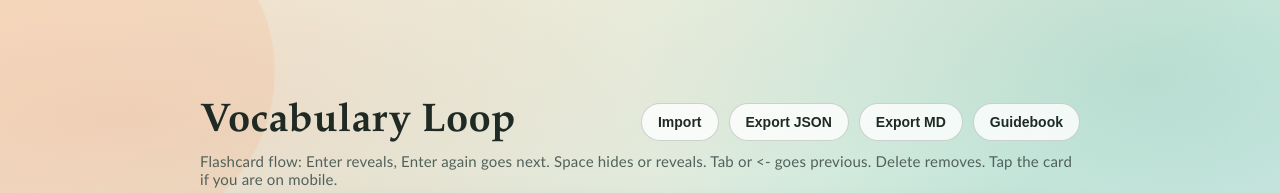
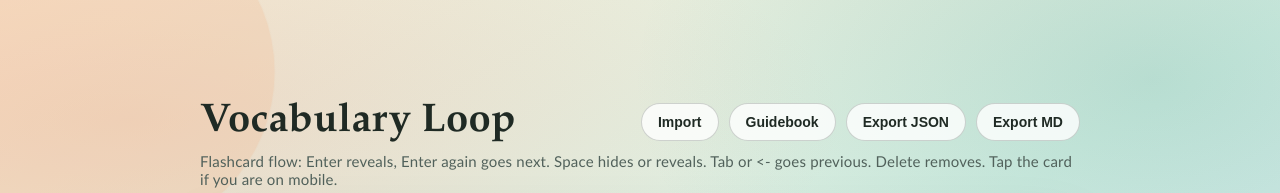
Before and after one commit to Ganzhe2028/vocab2, a React (Vite) app: page / in a window 1280 px wide. Shown: the top 193 px of the page. Built offline with nearby package versions, Linux system fonts and the light colour scheme.

Commit message:
Reorder header action buttons

```diff
--- a/src/App.jsx
+++ b/src/App.jsx
@@ -816,14 +816,14 @@ export default function App() {
             <button type="button" onClick={handleImportClick}>
               Import
             </button>
+            <button type="button" onClick={() => setGuideOpen(true)}>
+              Guidebook
+            </button>
             <button type="button" onClick={handleExportJson}>
               Export JSON
             </button>
             <button type="button" onClick={handleExportMarkdown}>
               Export MD
-            </button>
-            <button type="button" onClick={() => setGuideOpen(true)}>
-              Guidebook
             </button>
           </div>
         </div>
```
